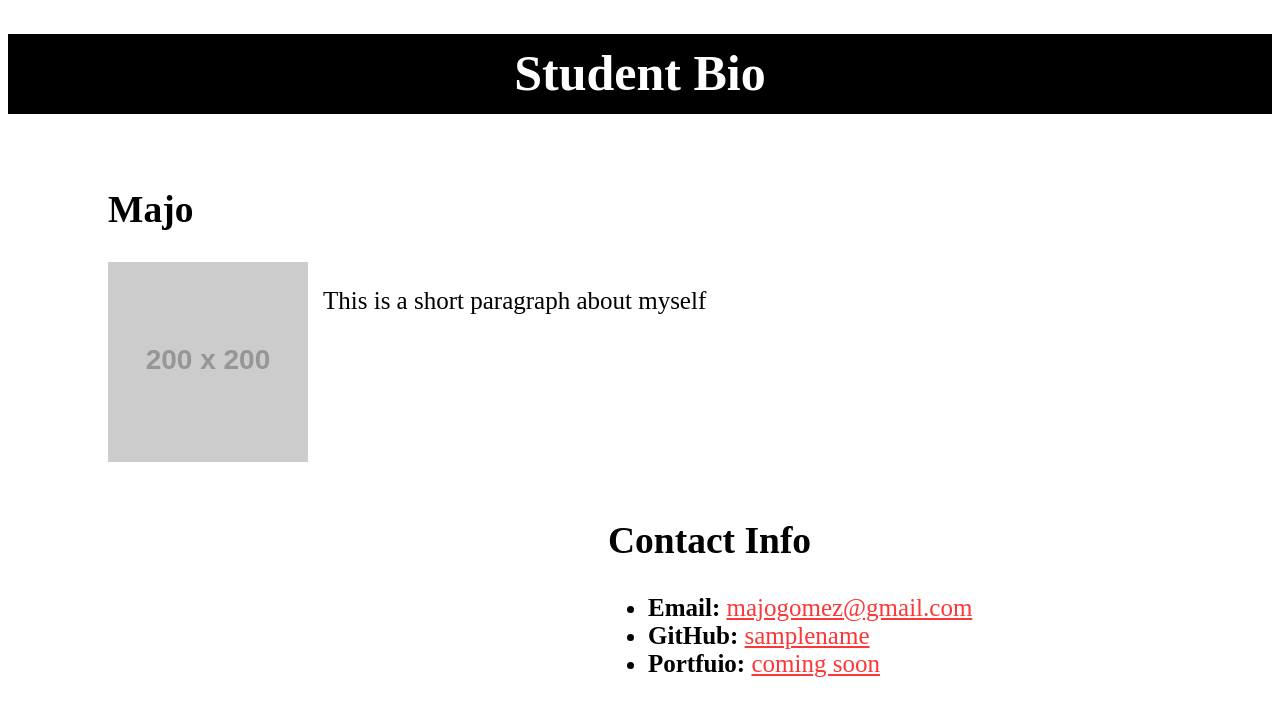
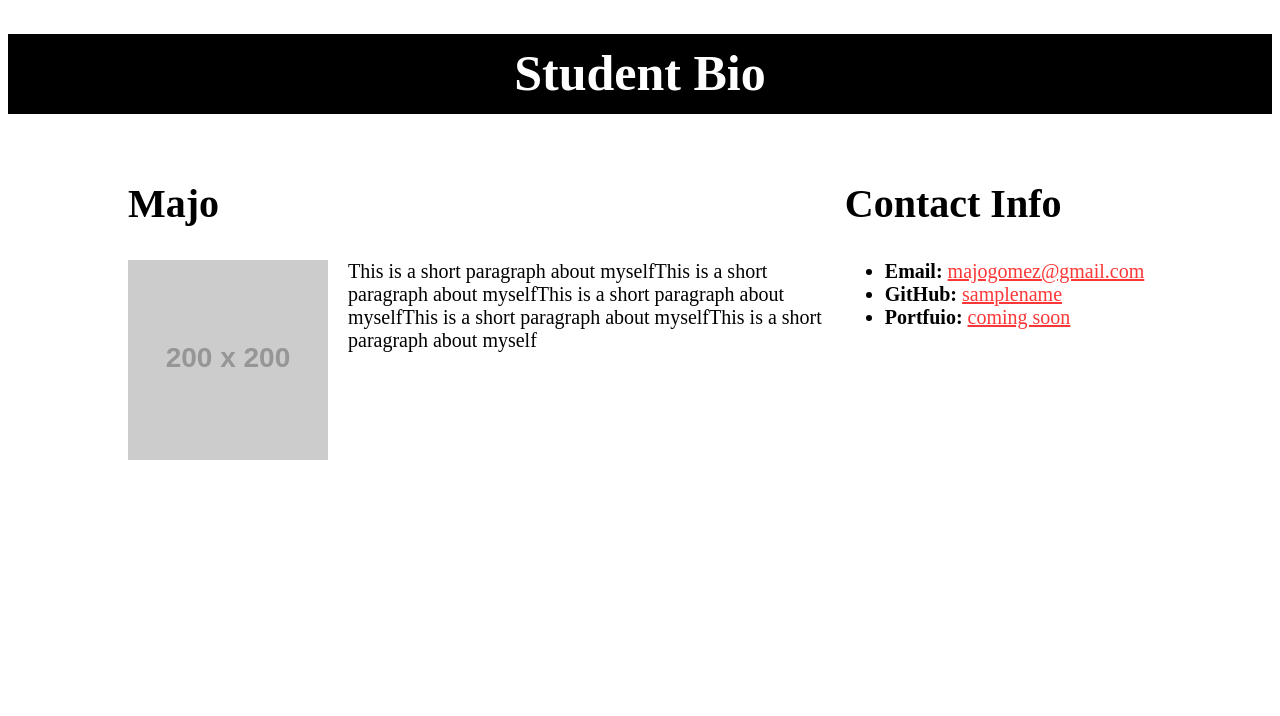
Before and after one commit to majo-g-u/hw-wireframe, a plain HTML site: page index.html in a window 1280 px wide. Drawn offline with Linux system fonts and the light colour scheme; placeholder pictures from the web are drawn by us.

Commit message:
added style cheet

```diff
--- a/index.html
+++ b/index.html
@@ -5,57 +5,26 @@
     <meta http-equiv="X-UA-Compatible" content="IE=edge" />
     <meta name="viewport" content="width=device-width, initial-scale=1.0" />
     <title>hw-wireframe</title>
+    <link rel="stylesheet" href="style.css" />
   </head>
   <body>
     <header>
       <h1 class="header">Student Bio</h1>
-      <style>
-        .header {
-          font-size: 50px;
-          text-align: center;
-          color: white;
-          background-color: black;
-          height: 60px;
-          padding-top: 10px;
-          padding-bottom: 10px;
-        }
-        .inline-majo {
-          font-size: 25px;
-          float: left; /*Add float left*/
-          margin: 10px;
-          margin-left: 100px;
-        }
-        .inline-contact {
-          font-size: 25px;
-          float: left; /*Add float left*/
-          margin: 10px;
-          margin-left: 600px;
-        }
-        .container {
-          justify-content: center;
-        }
-
-        .paragraph {
-          float: right; /*Add float left*/
-          margin-left: 15px;
-        }
-
-        .a-tag{
-            color:rgb(253, 55, 55);
-        }
-
-      </style>
     </header>
 
     <div class="container">
-      <div class="inline-majo">
-        <h2>Majo</h2>
-        <img src="https://via.placeholder.com/200" alt="" />
-        <p class="paragraph">This is a short paragraph about myself</p>
+      <div id="inline-majo">
+        <h2 class="h2">Majo</h2>
+        <img id="inline-img" src="https://via.placeholder.com/200" alt="" />
+        <p class="paragraph">
+          This is a short paragraph about myselfThis is a short paragraph about
+          myselfThis is a short paragraph about myselfThis is a short paragraph
+          about myselfThis is a short paragraph about myself
+        </p>
       </div>
 
-      <div class="inline-contact">
-        <h2>Contact Info</h2>
+      <div id="inline-contact">
+        <h2 class="h2">Contact Info</h2>
         <ul>
           <li>
             <b>Email: </b>
--- /dev/null
+++ b/style.css
@@ -0,0 +1,47 @@
+
+.header {
+  font-size: 50px;
+  text-align: center;
+  color: white;
+  background-color: black;
+  height: 60px;
+  padding-top: 10px;
+  padding-bottom: 10px;
+}
+.h2 {
+  font-size: 40px;
+}
+#inline-majo,
+#inline-contact,
+#inline-img {
+  float: left; /*Add float left*/
+}
+
+#inline-majo {
+  /*border: 1px solid salmon;*/
+  width: 70%;
+}
+#inline-contact {
+  font-size: 20px;
+  /*border: 1px solid rgb(34, 117, 199);*/
+  width: 30%;
+}
+
+#inline-img {
+  margin-right: 20px;
+}
+
+.container {
+  width: 1024px;
+  margin: auto;
+  justify-content: center;
+}
+
+.paragraph {
+  margin-left: 5px;
+  font-size: 20px;
+}
+
+.a-tag {
+  color: rgb(253, 55, 55);
+}
```
